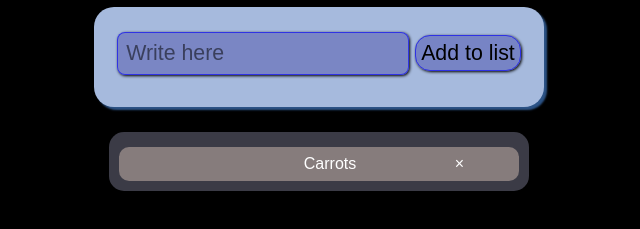
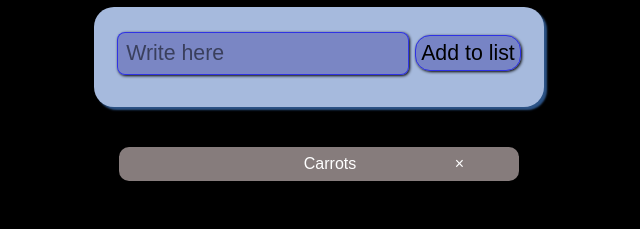
Before and after one commit to JoaoHaubert/Shop-list, a plain HTML site: page index.html in a window 1280 px wide. Shown: the part 99-328 px from the top of the page, without its empty margins (321-961 px from the left). Drawn offline with Linux system fonts and the light colour scheme.

Commit message:
Update index.css

```diff
--- a/index.css
+++ b/index.css
@@ -70,6 +70,10 @@ ul li{
     list-style: none;
 }
 
+ul#ulList{
+    background-color:black;
+}
+
 ul li:hover{
     background-color:rgba(255, 255, 255, 0.521)
 }
```
